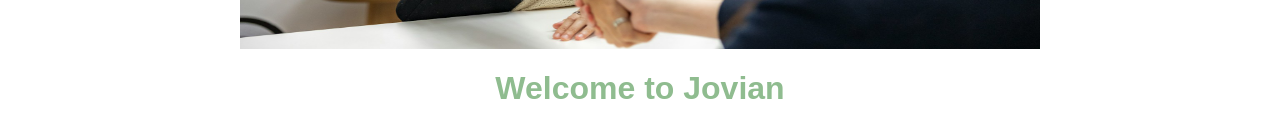
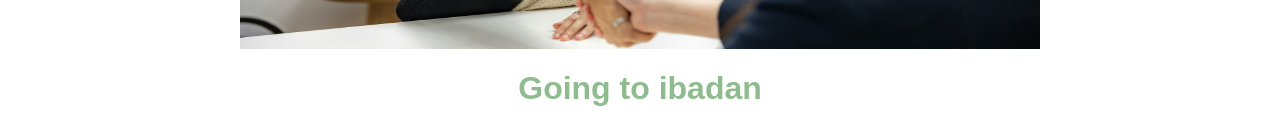
Before and after one commit to elijaholawale3-arch/DONTGIVEUP, a plain HTML site: page WALE/index.html in a window 1280 px wide. Shown: the part 415-550 px from the top of the page. Drawn offline with Linux system fonts and the light colour scheme.

Commit message:
going to ibadan

```diff
--- a/WALE/index.html
+++ b/WALE/index.html
@@ -15,7 +15,7 @@
 
     </div>
     <img id="team" src="team picture.jpg" alt="banner">
-    <h1 style="color:darkseagreen;text-align: center;">Welcome to Jovian</h1>
+    <h1 style="color:darkseagreen;text-align: center;">Going to ibadan</h1>
     <div id="about">
         <div id="Olawale">
             <div style="margin-top: 0;">Lorem, ipsum dolor sit amet consectetur adipisicing elit. Tempora ratione cumque
```
